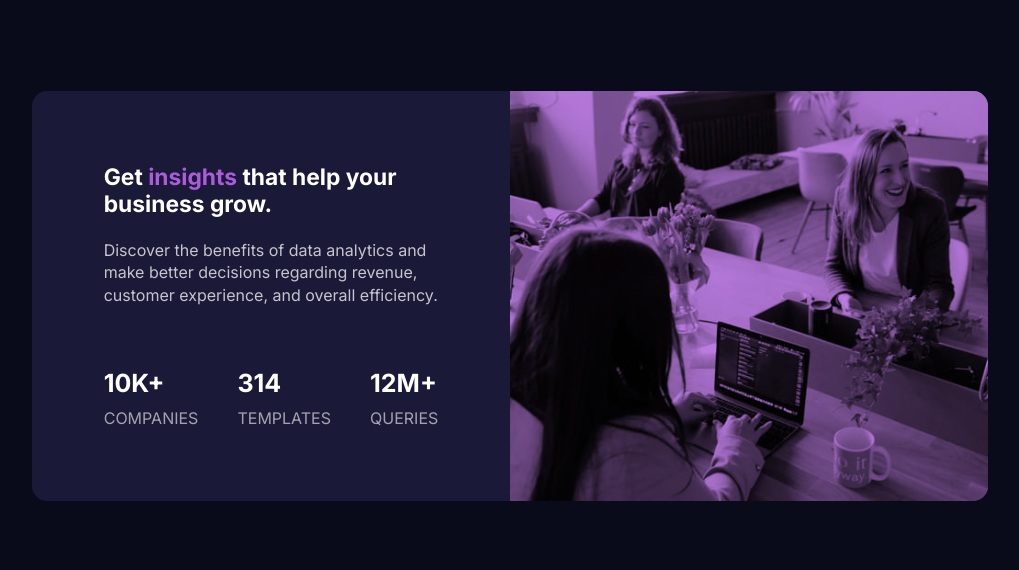
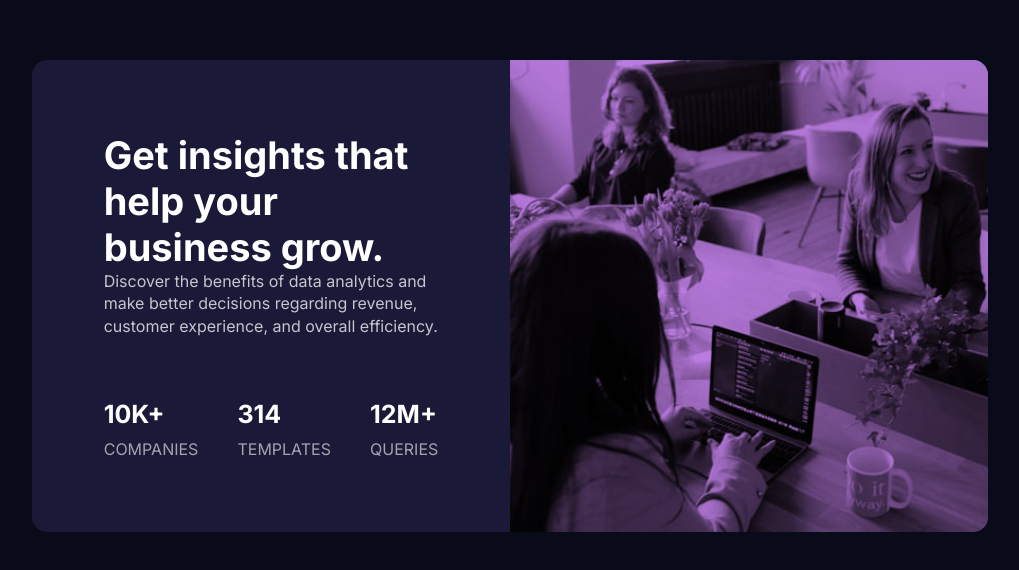
Before and after one commit to Sonomae/Stats-preview-card-component, a plain HTML site: page index.html in a window 1280 px wide. Shown: the part 104-674 px from the top of the page, without its empty margins (130-1149 px from the left). Drawn offline with Linux system fonts and the light colour scheme.

Commit message:
Update index.html

```diff
--- a/index.html
+++ b/index.html
@@ -31,7 +31,7 @@
       <div class="card">
         <div class="text">
 
-          <h2>Get <span>insights</span> that help your business grow.</h2>
+          <h1>Get <span>insights</span> that help your business grow.</h1>
           <p>
             Discover the benefits of data analytics and make better decisions
             regarding revenue, customer experience, and overall efficiency.
```
